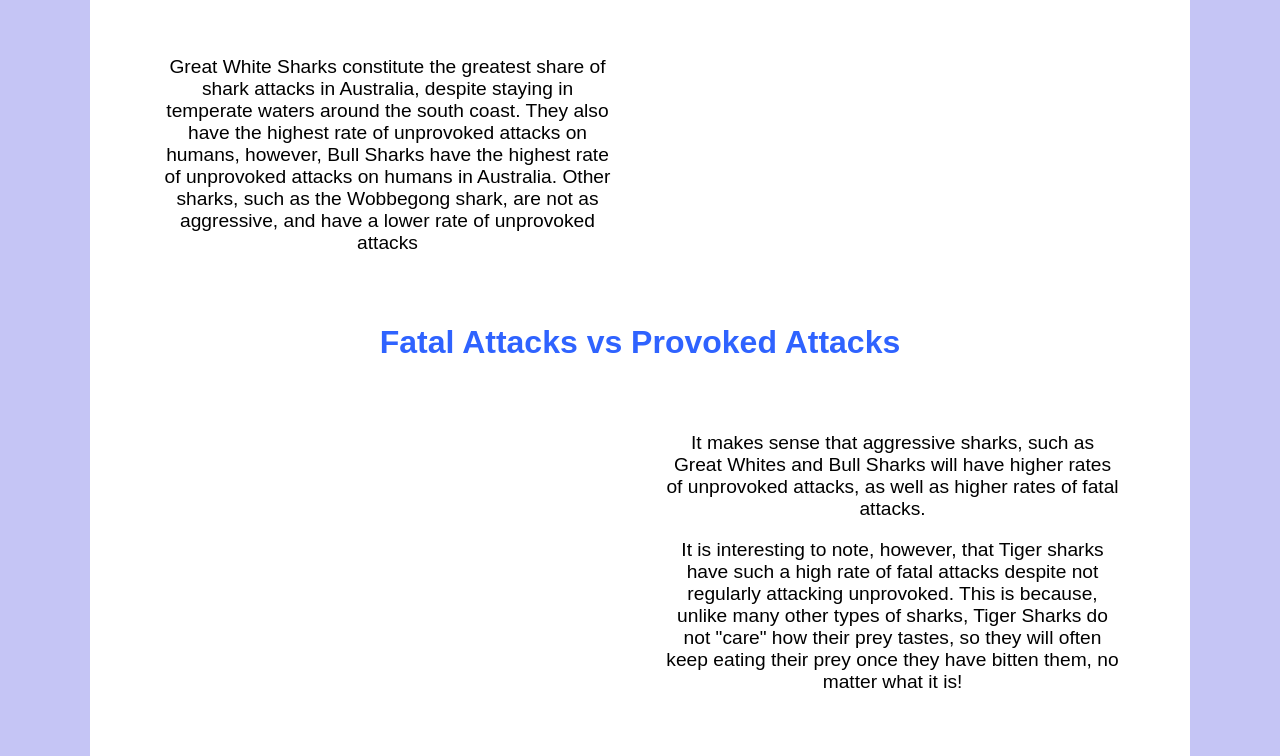
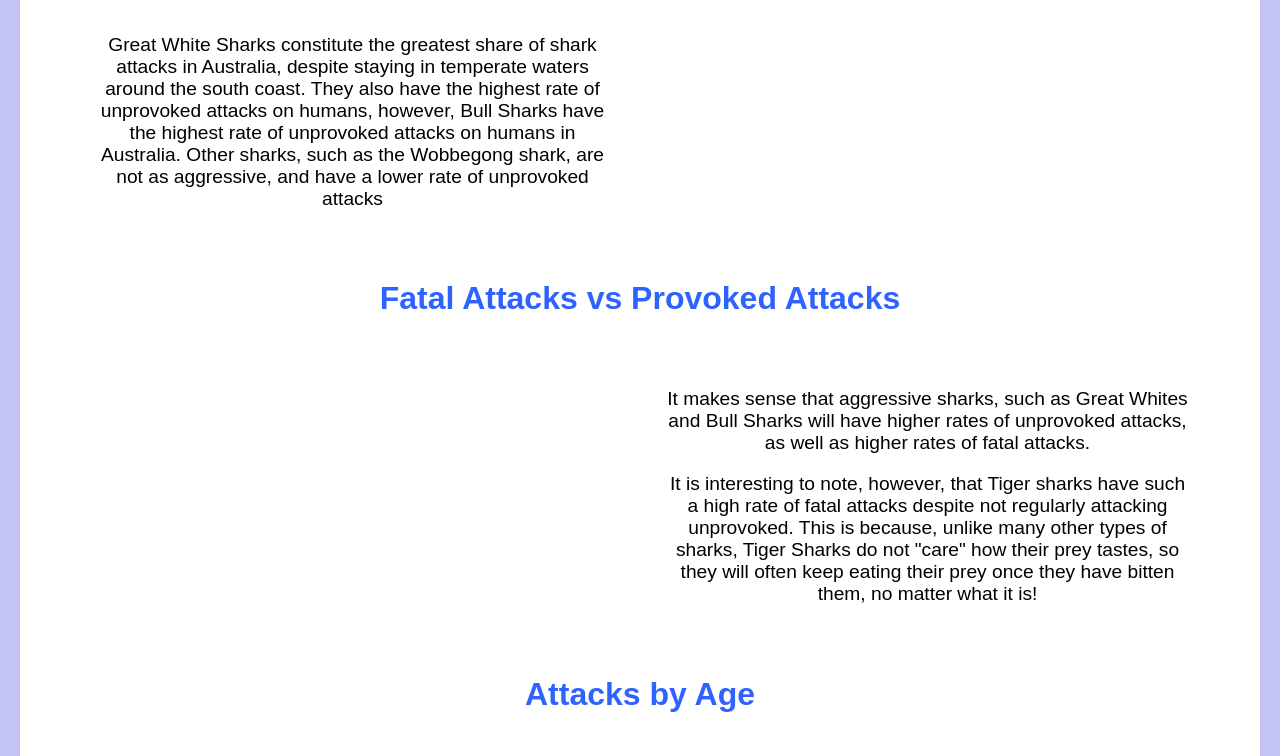
Before and after one commit to dnguyen220022/FIT3179, a plain HTML site: page index.html in a window 1280 px wide. Shown: the part 535-1291 px from the top of the page. Drawn offline with Linux system fonts and the light colour scheme; a script that the page names is missing.

Commit message:
increase width of page

```diff
--- a/testStyles.css
+++ b/testStyles.css
@@ -22,7 +22,7 @@ h2 {
 
 .page {
     width: 100%;
-    max-width: 1000px;
+    max-width: 1600px;
     padding: 50px;
     overflow: hidden;
     background-color: white;
```
